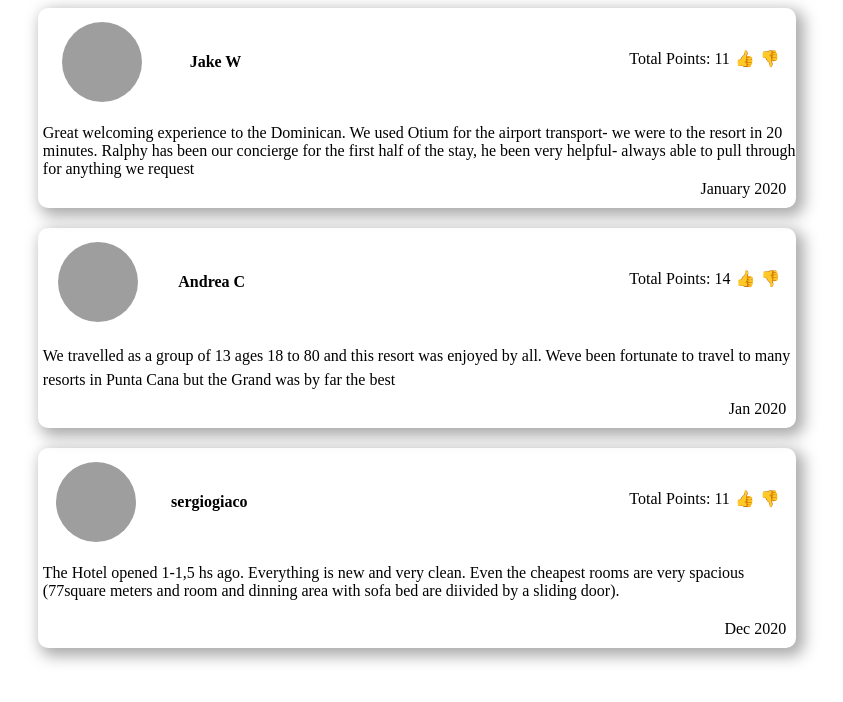
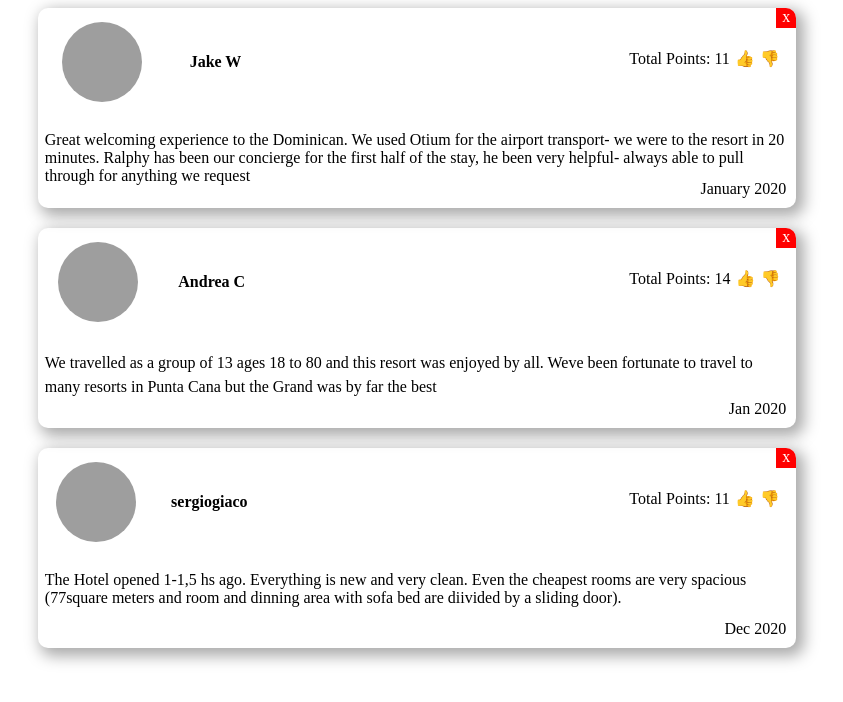
Before and after one commit to vahiidd/postLike, a plain HTML site: page index.html in a window 1280 px wide. Shown: the whole page, without its empty margins (223-1066 px from the left). Drawn offline with Linux system fonts and the light colour scheme; grey boxes are pictures that could not be loaded.

Commit message:
implement delete function

```diff
--- a/script.js
+++ b/script.js
@@ -117,6 +117,10 @@ function Comments() {
       return false
     }
   }
+  this.delete = function (id) {
+    const index = this.records.findIndex((item) => item.id === id)
+    this.records.splice(index, 1)
+  }
 }
 
 function Painter(root) {
@@ -155,6 +159,15 @@ function Painter(root) {
 
   const cardTop = (username, imageurl, point, id) => {
     const top = builder.create('div').className('top')
+    builder
+      .create('div')
+      .className('delete')
+      .text('x')
+      .onClick(() => {
+        this.comments.delete(id)
+        this.render()
+      })
+      .appendTo(top)
     cardPro(username, imageurl).appendTo(top)
     cardPoints(point, id).appendTo(top)
     return top
--- a/style.css
+++ b/style.css
@@ -1,24 +1,37 @@
 .container {
   width: 100%;
-  display: flex;
-  flex-direction: column;
   align-items: center;
 }
 
 .comment {
   width: 60%;
   height: 200px;
+  margin: auto;
   margin-bottom: 20px;
   border-radius: 10px;
   box-shadow: 5px 5px 15px 3px #aaa;
+  overflow: hidden;
 }
 
 .comment .top {
   height: 100px;
   width: 100%;
+  position: relative;
   display: flex;
   justify-content: space-between;
   align-items: center;
+}
+
+.comment .top .delete {
+  background-color: red;
+  color: #fff;
+  width: 20px;
+  height: 20px;
+  text-align: center;
+  position: absolute;
+  top: 0;
+  right: 0;
+  cursor: pointer;
 }
 
 .comment .top .points {
@@ -59,7 +72,7 @@
 }
 
 .comment .bottom .text {
-  margin-left: 5px;
+  padding: 7px;
 }
 
 .comment .bottom .date {
```
